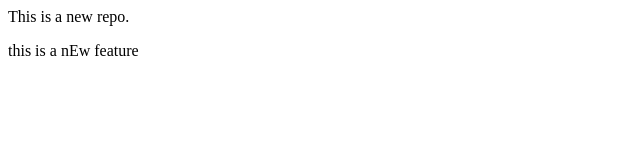
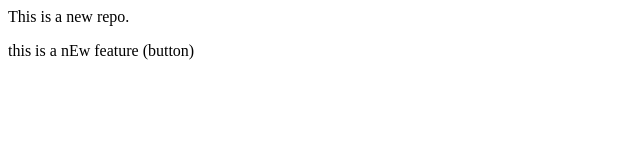
Before and after one commit to kultajChauhan/localRepo, a plain HTML site: page index.html in a window 1280 px wide. Shown: the full height of the page, 0-640 px from the left. Drawn offline with Linux system fonts and the light colour scheme.

Commit message:
add button

```diff
--- a/index.html
+++ b/index.html
@@ -1,2 +1,2 @@
 <p>This is a new repo.</p>
-<p>this is a nEw feature</p>
+<p>this is a nEw feature (button)</p>
```
